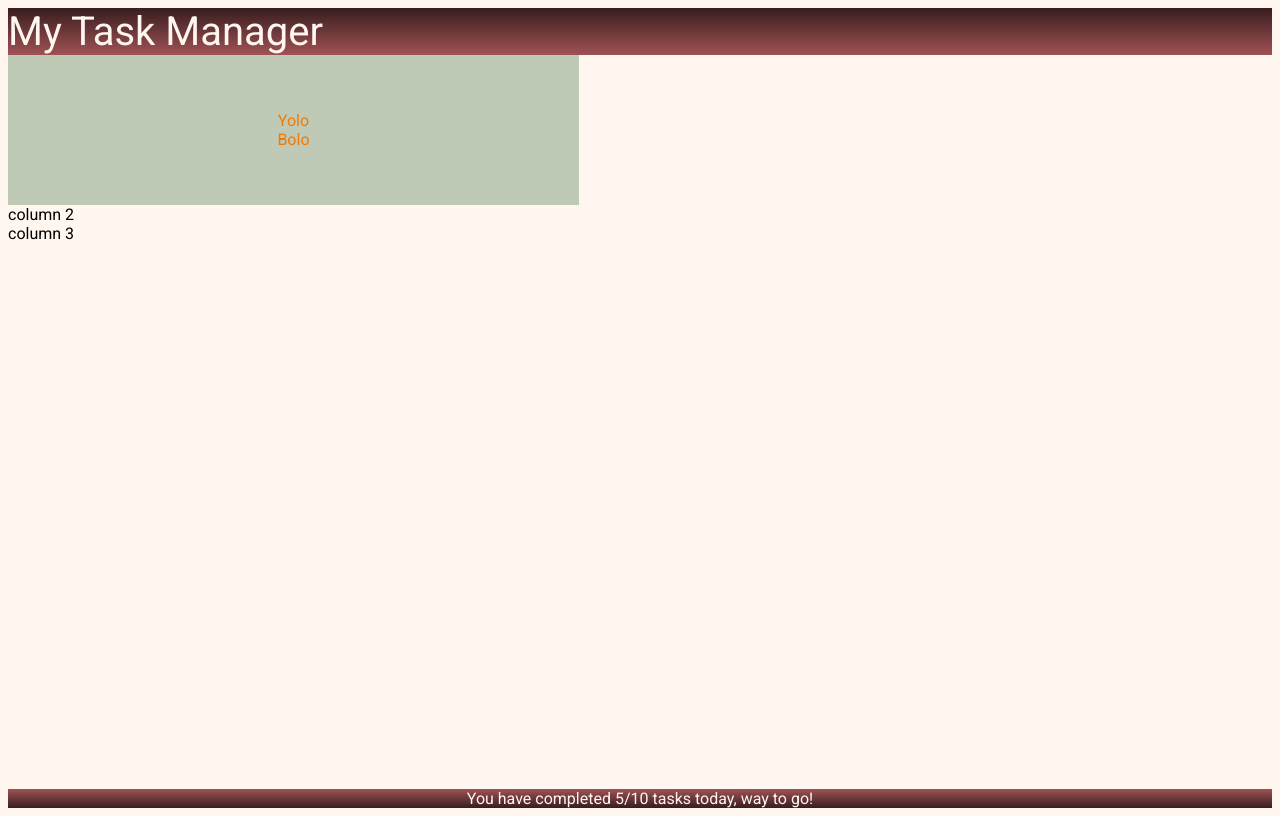
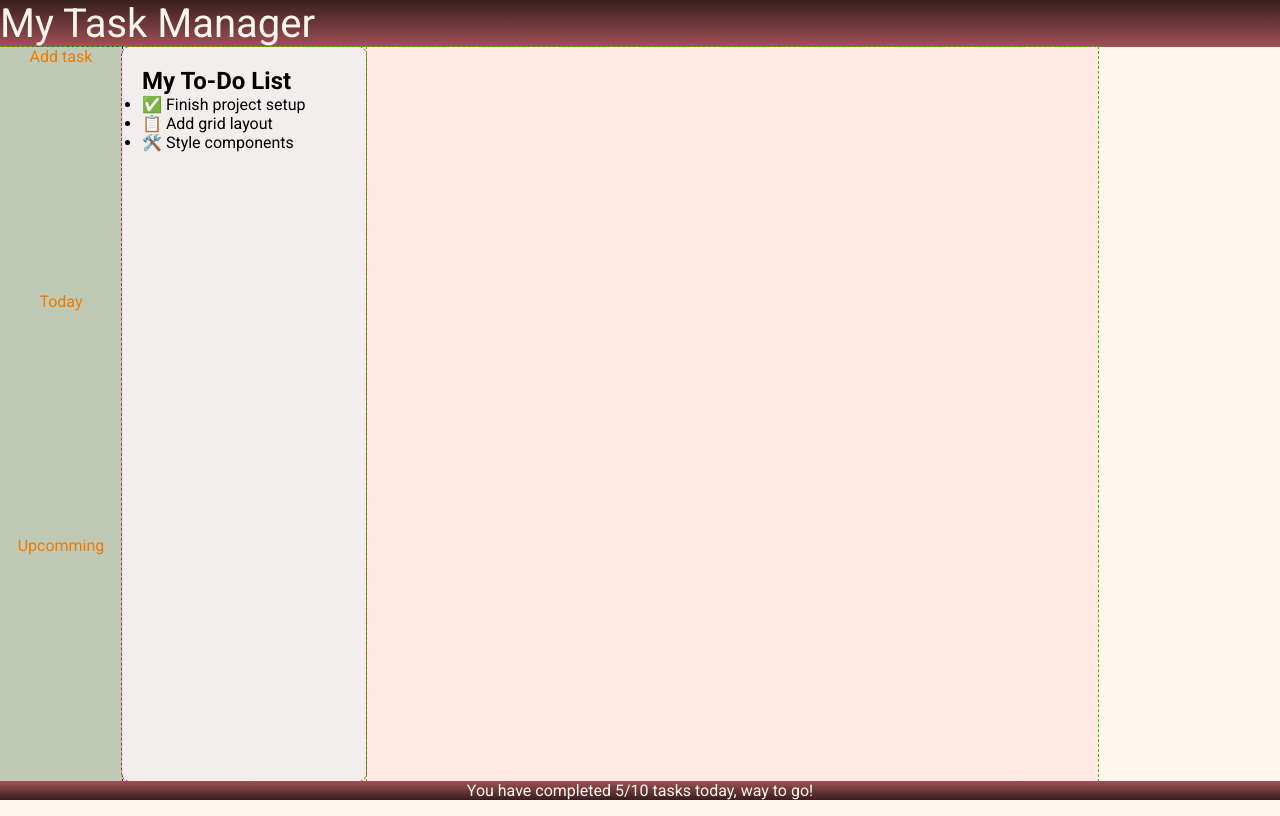
Before and after one commit to Cinedy/todo_list, a Next.js app in the folder frontend/: page / in a window 1280 px wide. Built offline with nearby package versions, Linux system fonts and the light colour scheme.

Commit message:
new component: todo

```diff
--- a/frontend/src/app/page.tsx
+++ b/frontend/src/app/page.tsx
@@ -1,12 +1,12 @@
 import styles from "../styles/page.module.css";
 import Menu from "../components/menu/menu";
+import Todo from "@/components/todolist/todo";
 
 export default function Home() {
   return (
-    <div className={styles.pageContent}>
+    <div className={styles.main}>
       <Menu />
-      <div>column 2</div>
-      <div>column 3</div>
+      <Todo />
     </div>
   );
 }
--- a/frontend/src/components/menu/menu.module.css
+++ b/frontend/src/components/menu/menu.module.css
@@ -1,8 +1,7 @@
 .menu {
-    grid-column-start: 1;
-    grid-column-end: 1;
+    display: grid;
     background-color: rgb(191, 202, 182);
-    padding: 20px;
     text-align: center;
     color: #f17900;
+    outline: 1px dashed rgb(17, 27, 177);
   }
--- a/frontend/src/components/menu/menu.tsx
+++ b/frontend/src/components/menu/menu.tsx
@@ -6,8 +6,9 @@ export default function Menu() {
   return (
     <div className={menu.menu}>
       <menu className={menu.menu}>
-        <div>Yolo</div>
-        <div>Bolo</div>
+        <div>Add task</div>
+        <div>Today</div>
+        <div>Upcomming</div>
       </menu>
     </div>
   );
--- /dev/null
+++ b/frontend/src/components/todolist/todo.module.css
@@ -0,0 +1,6 @@
+.todoList {
+    background-color: rgba(240, 240, 240, 0.9);
+    padding: 20px;
+    outline: 1px dashed rgb(200, 50, 50);
+    border-radius: 8px;
+  }
--- /dev/null
+++ b/frontend/src/components/todolist/todo.tsx
@@ -0,0 +1,14 @@
+import styles from "../todolist/todo.module.css"
+
+export default function Todo() {
+    return (
+        <div className={styles.todoList}>
+        <h2>My To-Do List</h2>
+        <ul>
+            <li>✅ Finish project setup</li>
+            <li>📋 Add grid layout</li>
+            <li>🛠️ Style components</li>
+        </ul>
+        </div>
+    );
+  }
--- a/frontend/src/styles/globals.css
+++ b/frontend/src/styles/globals.css
@@ -1,3 +1,9 @@
 body {
   background-color: #FFF7EF;
 }
+
+* {
+  margin: 0;
+  padding: 0;
+  box-sizing: border-box;
+}
--- a/frontend/src/styles/page.module.css
+++ b/frontend/src/styles/page.module.css
@@ -5,9 +5,16 @@
 }
 
 .main {
-  grid-template-columns: 1fr 3fr; /* Sidebar (Menu) + Main content */
+  display: grid;
+  grid-template-columns: 1fr 2fr; /* 1/3 Sidebar (Menu) + 2/3 Main content */
+  outline: 1px dashed rgb(80, 182, 2);
+  background-color: rgba(255, 0, 0, 0.05);
   }
 
 .pageContent {
+  display: grid;
   grid-template-columns: 1fr 1fr;
+  outline: 1px dashed red;
+  background-color: rgba(33, 23, 23, 0.05);
+
 }
```
